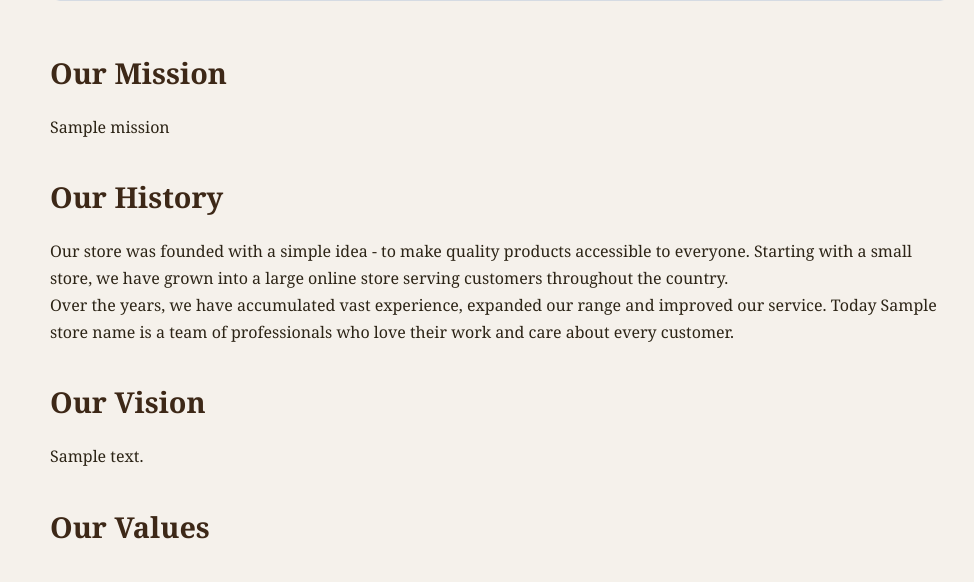
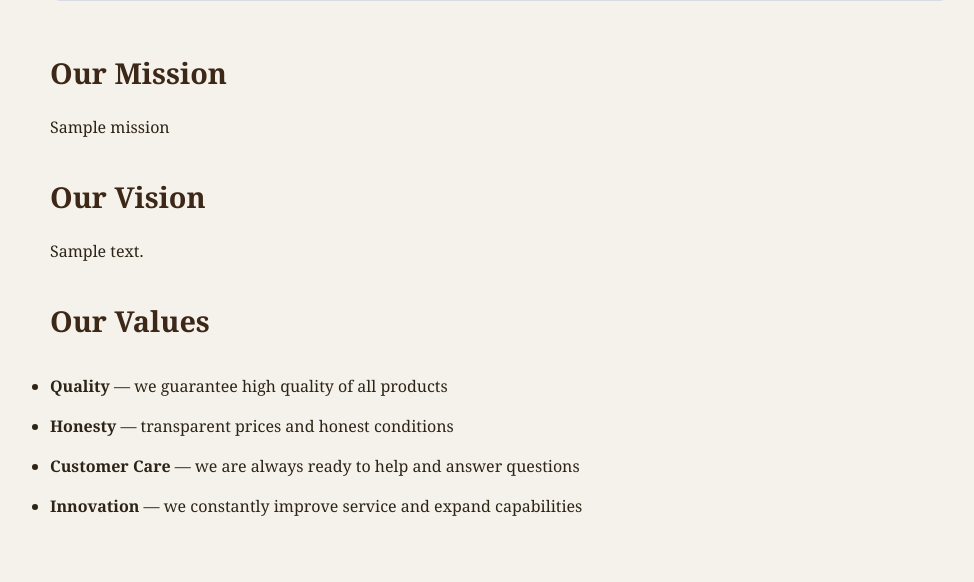
Before and after one commit to Ixollozi/clothing_shop, a Django app: template templates/about.html in a window 1280 px wide. Shown: the part 877-1459 px from the top of the page, without its empty margins (140-1114 px from the left). Run offline with Django 4.2, Linux system fonts and the light colour scheme; the template is opened without the code that fills it: most values are stand-ins (such as "Sample title", 1, 10 or a date in 2020); grey boxes marked "Sample" are stand-in pictures.

Commit message:
delete our history

```diff
--- a/templates/about.html
+++ b/templates/about.html
@@ -41,10 +41,6 @@
                     <p>{% if about_config.mission %}{{ about_config.mission }}{% else %}{% trans "We strive to make quality and fashionable clothing accessible to everyone. Our goal is to help you look stylish and feel confident by offering the best products at fair prices." %}{% endif %}</p>
 
 
-                    <h3>{% trans "Our History" %}</h3>
-                    <p>{% trans "Our store was founded with a simple idea - to make quality products accessible to everyone. Starting with a small store, we have grown into a large online store serving customers throughout the country." %}</p>
-                    <p>{% trans "Over the years, we have accumulated vast experience, expanded our range and improved our service. Today" %} {{ store_name }} {% trans "is a team of professionals who love their work and care about every customer." %}</p>
-
                     <h3>{% trans "Our Vision" %}</h3>
                     <p>{% if about_config.vision %}{{ about_config.vision }}{% else %}{% trans "Fashion Store was founded in 2014 with a simple idea - to make quality clothing accessible to everyone. Starting with a small store, we have grown into a large online store serving customers throughout the country." %}{% endif %}</p>
 
```
